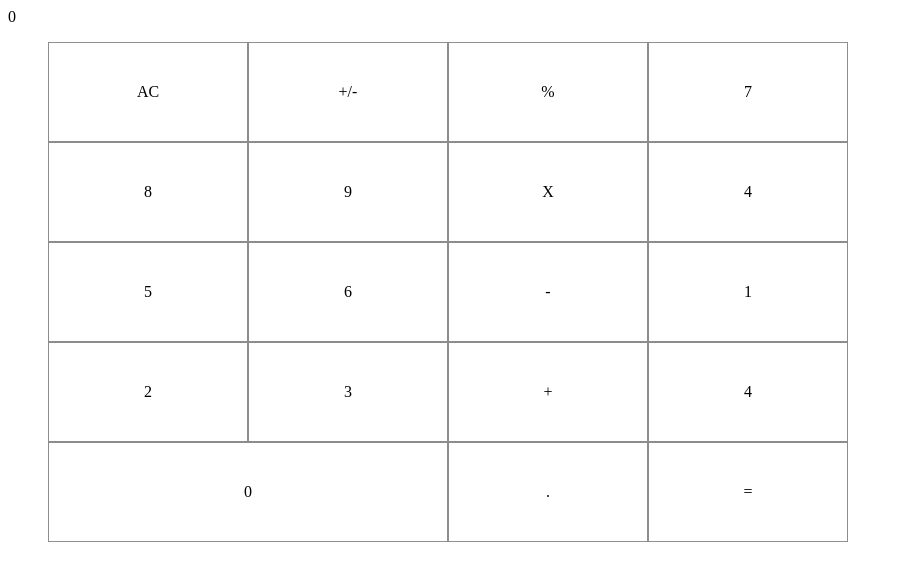
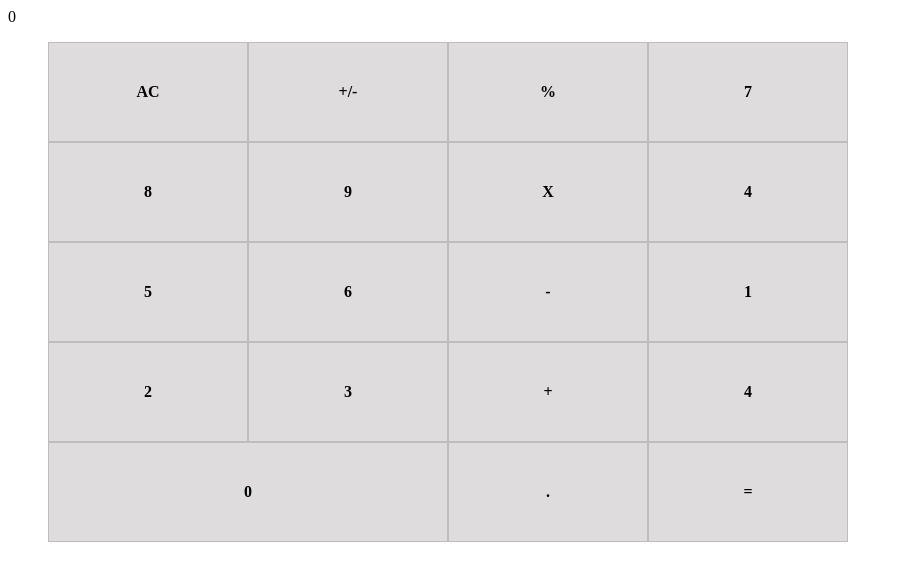
Before and after one commit to andersonlebon/math-magicians, a React (Create React App) app: page / in a window 1280 px wide. Shown: the top 580 px of the page, without its empty margins (0-903 px from the left). Built offline with nearby package versions, Linux system fonts and the light colour scheme.

Commit message:
Style the calculator component

```diff
--- a/src/Sass/app.css
+++ b/src/Sass/app.css
@@ -12,7 +12,7 @@ ul {
 }
 
 .cal-table .cal-item {
-  border: 1px solid rgba(131, 130, 130, 0.904);
+  border: 1px solid rgba(131, 130, 130, 0.356);
   display: -webkit-box;
   display: -ms-flexbox;
   display: flex;
@@ -22,6 +22,8 @@ ul {
   -webkit-box-pack: center;
       -ms-flex-pack: center;
           justify-content: center;
+  font-weight: bold;
+  background-color: rgba(221, 219, 219, 0.952);
 }
 
 .cal-table .item-0 {
--- a/src/Sass/app.scss
+++ b/src/Sass/app.scss
@@ -8,10 +8,12 @@ ul {
   grid-template-rows: repeat(5, 100px);
 
   .cal-item {
-    border: 1px solid rgba(131, 130, 130, 0.904);
+    border: 1px solid rgba(131, 130, 130, 0.356);
     display: flex;
     align-items: center;
     justify-content: center;
+    font-weight: bold;
+    background-color: rgba(221, 219, 219, 0.952);
   }
 
   .item-0 {
```
Also changed, not shown: 1 other file (tests, documents, lock files or other folders).
